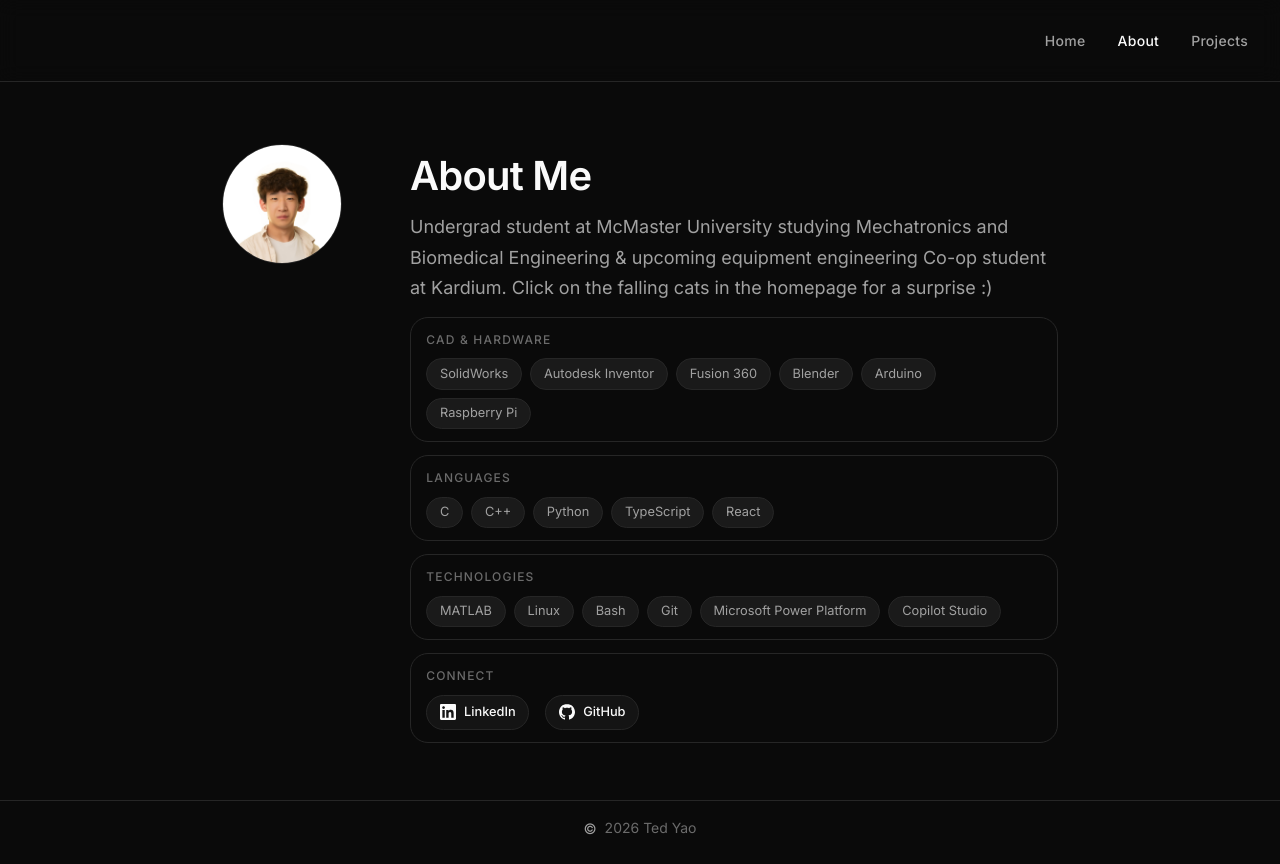
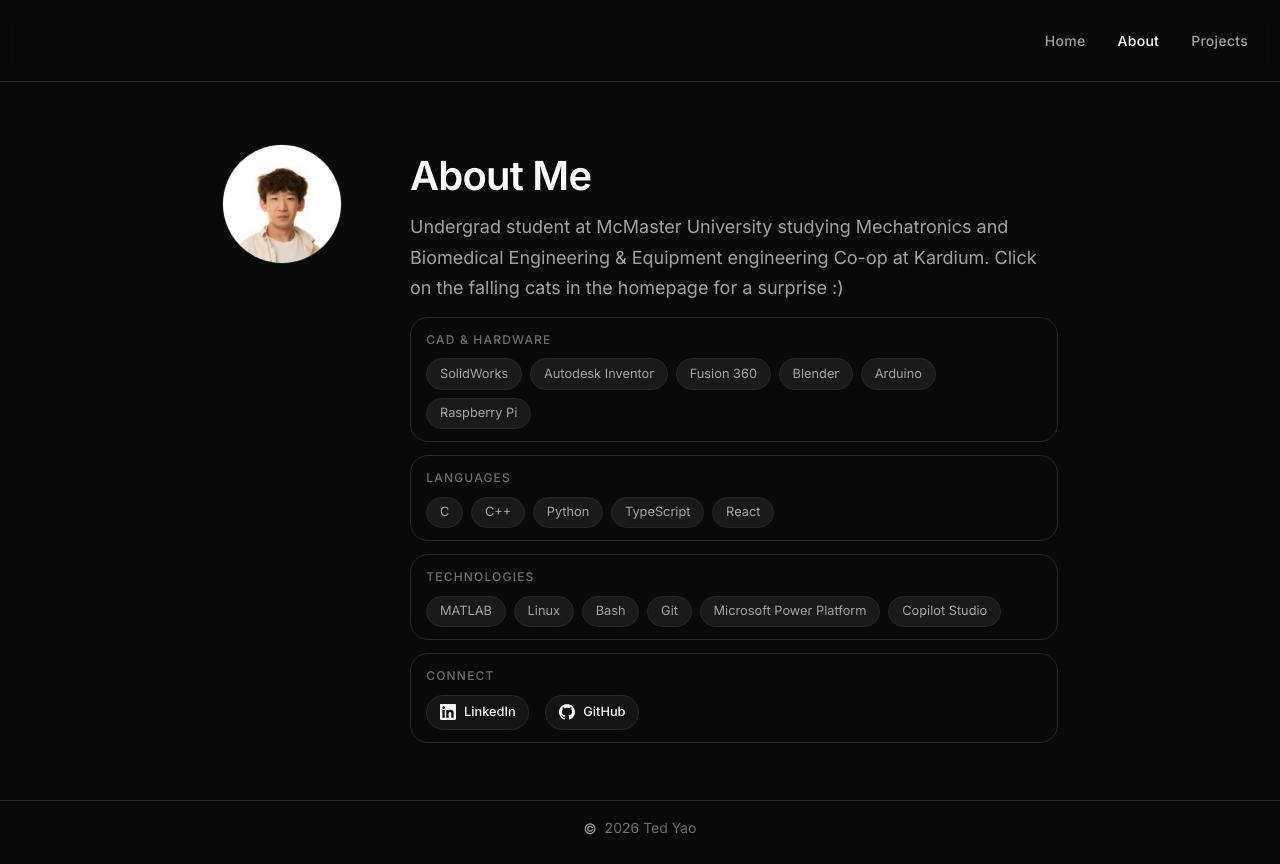
Before and after one commit to Greeesysalad/portfolio, a React (Vite) app: page /#home in a window 1280 px wide. Both pictures are taken after a click on the button "About". Built offline with nearby package versions, Linux system fonts and the light colour scheme; a web font is replaced by a local one.

Commit message:
Karidum!

```diff
--- a/src/pages/About.tsx
+++ b/src/pages/About.tsx
@@ -54,7 +54,7 @@ const About: React.FC<AboutProps> = ({ onNavigate }) => {
           <h2>About Me</h2>
           <p className="bio">
             Undergrad student at McMaster University studying Mechatronics and
-            Biomedical Engineering {"&"} upcoming equipment engineering Co-op student
+            Biomedical Engineering {"&"} Equipment engineering Co-op
             at Kardium. Click on the falling cats in the homepage for
             a surprise {":)"}
           </p>
```
